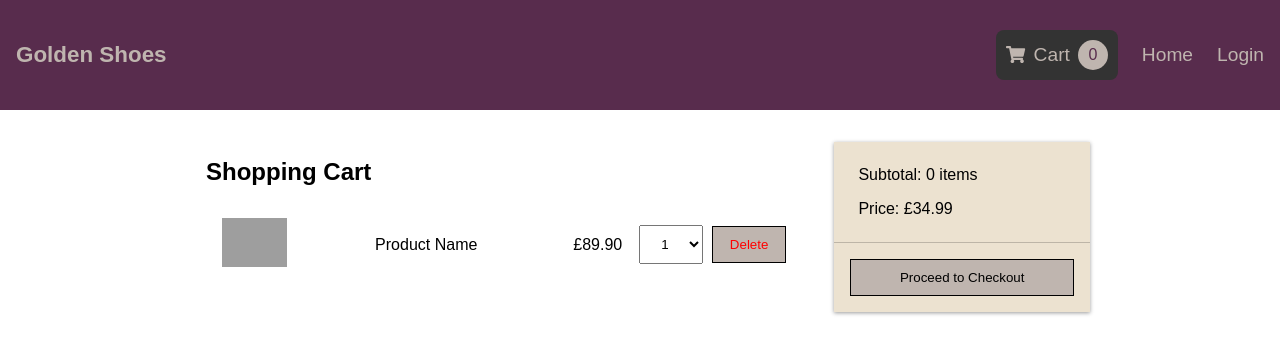
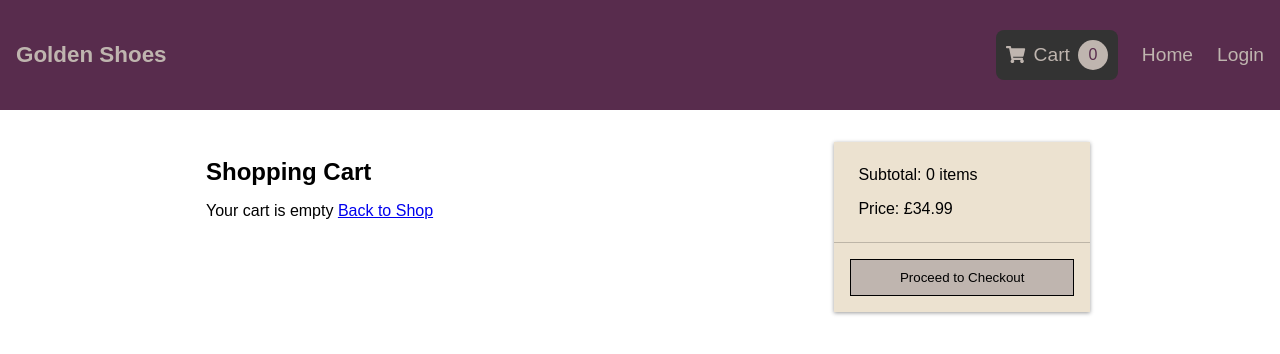
Before and after one commit to katebry/golden-shoe-store, a React (Create React App) app in the folder frontend/: page /cart in a window 1280 px wide. Shown: the top 354 px of the page. Built offline with nearby package versions, Linux system fonts and the light colour scheme; grey boxes are pictures that could not be loaded.

Commit message:
feat: added dynamic addToCart functionality

```diff
--- a/frontend/src/components/CartItem.js
+++ b/frontend/src/components/CartItem.js
@@ -1,22 +1,22 @@
-import "./CartItem.css"
-import {Link} from "react-router-dom"
+import "./CartItem.css";
+import { Link } from "react-router-dom";
 
-export const CartItem = () => {
+export const CartItem = ({ item }) => {
   return (
     <div className="cartitem">
       <div className="cartitem__image">
-                <img src="https://images.unsplash.com/photo-1491553895911-0055eca6402d?ixid=MXwxMjA3fDB8MHxwaG90by1wYWdlfHx8fGVufDB8fHw%3D&ixlib=rb-1.2.1&auto=format&fit=crop&w=1000&q=80" alt="" />
+        <img src={item.imageUrl} alt={item.name} />
       </div>
-            <Link to={`/product/${1}`} className="cartitem__name">
-                <p>Product Name</p>
+      <Link to={`/product/${item.product}`} className="cartitem__name">
+        <p>{item.name}</p>
       </Link>
-            <p className="cartitem__price">£89.90</p>
-            <select className="cartitem__select">
-                <option value="1">1</option>
-                <option value="2">2</option>
-                <option value="3">3</option>
+      <p className="cartitem__price">£{item.price}</p>
+      <select className="cartitem__select" value={item.quantity} onChange={() => console.log('yes')}>
+        {[...Array(item.countInStock).keys()].map(x => (
+            <option key={x+1} value={x+1}>{x+1}</option>
+        ))}
       </select>
       <button className="cartitem__deleteBtn">Delete</button>
     </div>
-    )
-}
+  );
+};
--- a/frontend/src/pages/Cart.js
+++ b/frontend/src/pages/Cart.js
@@ -1,19 +1,34 @@
 import "./Cart.css";
 import { CartItem } from "../components/CartItem";
+import { useSelector, useDispatch } from "react-redux";
+import { Link } from "react-router-dom";
 
 export const CartPage = () => {
+  const dispatch = useDispatch();
+
+  const cart = useSelector((state) => state.cart);
+  const { cartItems } = cart;
+
   return (
     <div className="cartpage">
       <div className="cartpage__left">
         <h2>Shopping Cart</h2>
-        <CartItem />
+        {cartItems.length === 0 ? (
+          <div>
+            Your cart is empty <Link to="/">Back to Shop</Link>
+          </div>
+        ) : (
+          cartItems.map((item) => <CartItem item={item}/>)
+        )}
       </div>
       <div className="cartpage__right">
-          <div className="cartpage__info">
-              <p>Subtotal: 0 items</p>
-              <p>Price: £34.99</p>
-          </div>
-          <div><button className="cartpage__btn">Proceed to Checkout</button></div>
+        <div className="cartpage__info">
+          <p>Subtotal: 0 items</p>
+          <p>Price: £34.99</p>
+        </div>
+        <div>
+          <button className="cartpage__btn">Proceed to Checkout</button>
+        </div>
       </div>
     </div>
   );
```
Lines whose indentation alone changed are shown as unchanged.
